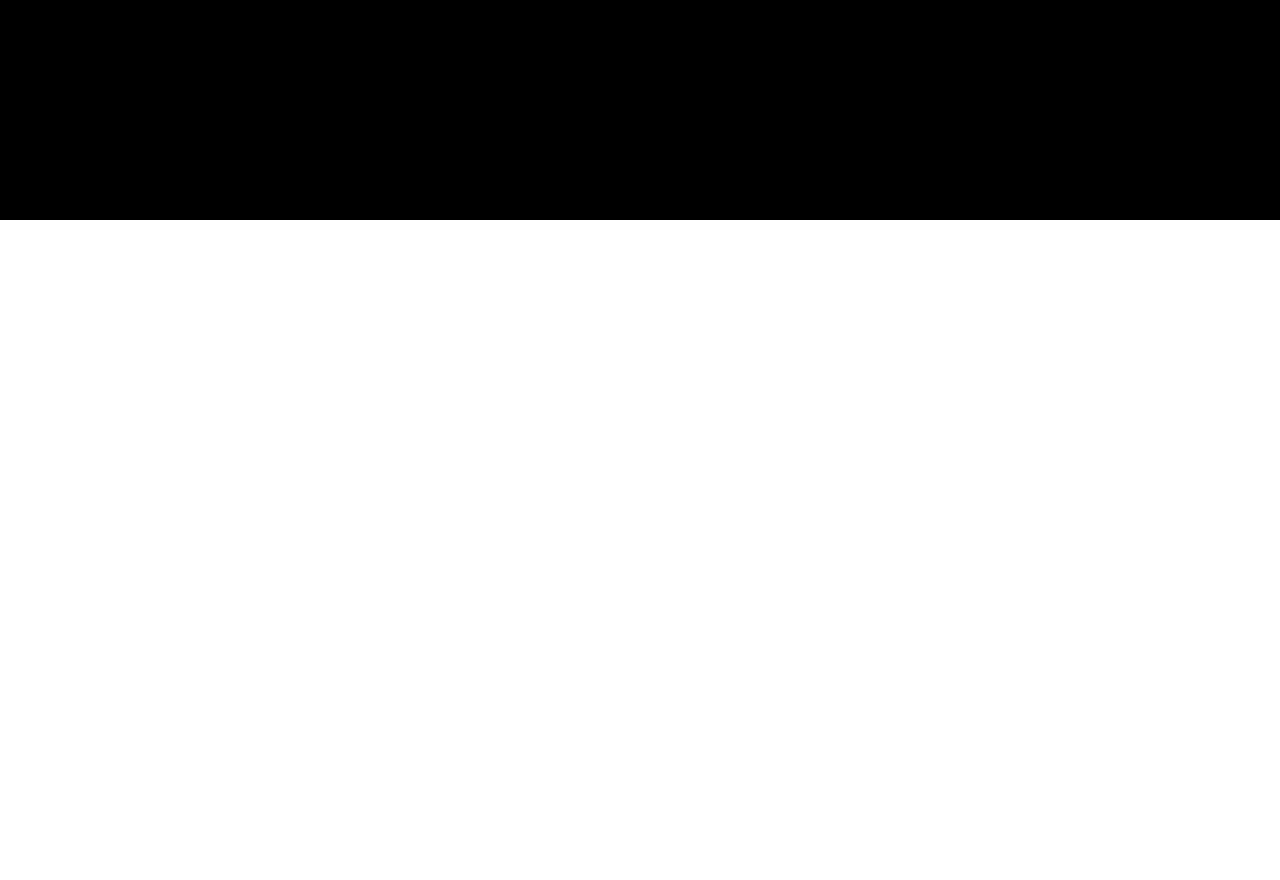
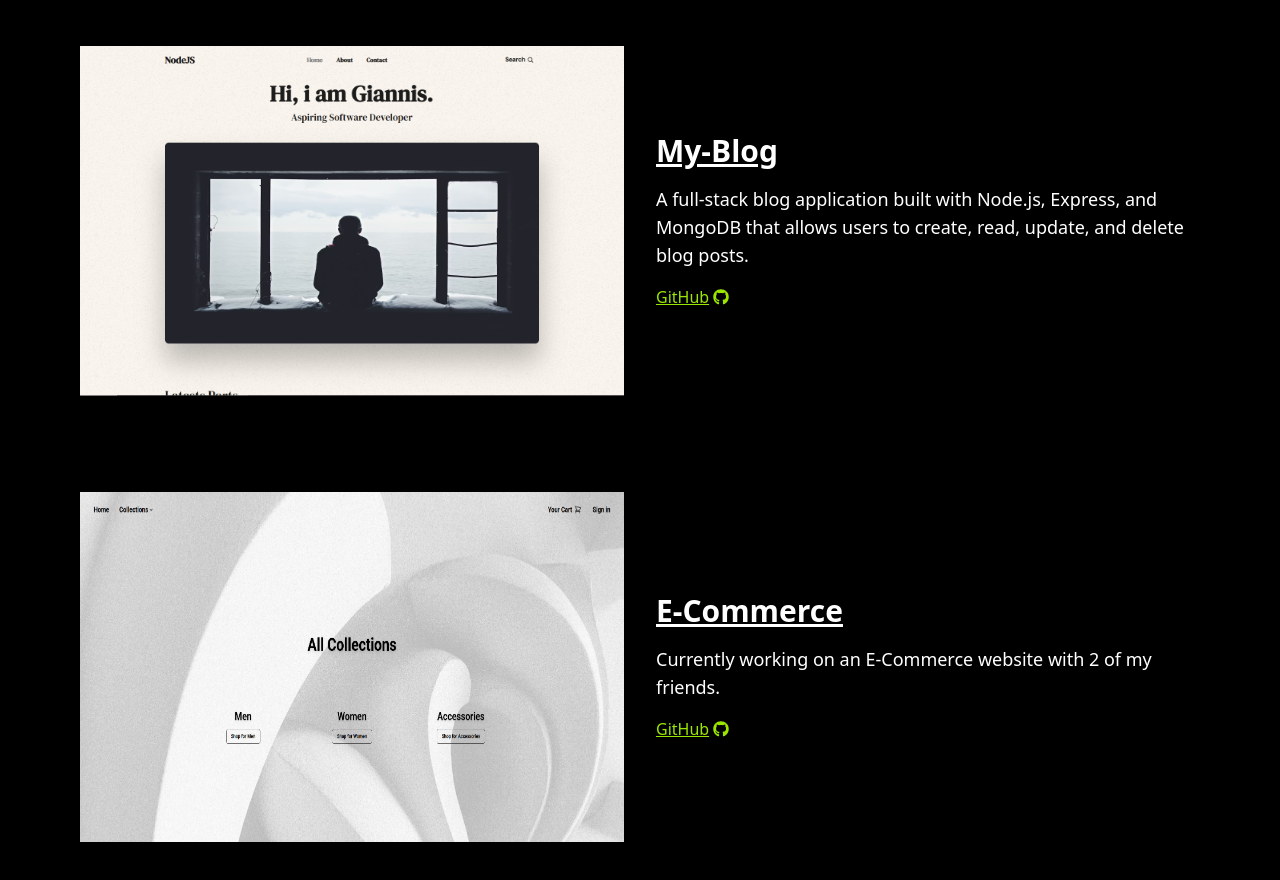
Before and after one commit to tzarhs/my-portfolio, a React (Vite) app: page / in a window 1280 px wide. Shown: the part 2260-3140 px from the top of the page. Before the commit the page ends 2480 px from the top, so only its background shows below. Built offline with nearby package versions, Linux system fonts and the light colour scheme.

Commit message:
Added two more projects to the Projects section

```diff
--- a/src/components/Projects.jsx
+++ b/src/components/Projects.jsx
@@ -1,5 +1,7 @@
 import { useEffect, useState } from "react";
 import EmailyImg from "../assets/Emaily.png";
+import BlogImg from "../assets/Blog.png";
+import ECommerceImg from "../assets/ECommerce.png";
 import { FaGithub } from "react-icons/fa";
 
 export default function Projects() {
@@ -22,7 +24,7 @@ export default function Projects() {
     return () => observer.disconnect();
   }, []);
   return (
-    <div className="projects-section bg-black h-screen flex flex-col px-8">
+    <div className="projects-section bg-black min-h-screen flex flex-col px-8">
       <div>
         <h1
           className={`text-white text-6xl font-mono text-left p-4 leading-none transition-all duration-1000 ${
@@ -43,26 +45,27 @@ export default function Projects() {
           Here are some of my recent works showcasing my skills.
         </p>
       </div>
+      {/* First Project */}
       <div className="flex flex-row items-center gap-8 p-12">
         {/* Left Column - Image */}
         <div className="w-1/2 flex justify-start">
           <img
             src={EmailyImg}
             alt="Emaily"
-            className="w-[600px] h-auto rounded-lg"
+            className="w-[600px] h-[350px] rounded-lg"
           />
         </div>
 
         {/* Right Column - Text + Links */}
         <div className="w-1/2 flex flex-col gap-4 text-white text-left">
-          <h1 className="text-3xl font-bold underline">Emaily.</h1>
+          <h1 className="text-3xl font-bold underline">Emaily</h1>
 
           <p className="text-lg">
             In this project , I developed a full-stack web application feedback
             collection platform <br />
             that allows authenticated users to send mass emails to lists of
             recipients and
-            <br /> collect structured feedback. built as part of an advanced
+            <br /> collect structured feedback. Built as part of an advanced
             training course in React, Redux, Node, and MongoDB.
           </p>
 
@@ -87,6 +90,88 @@ export default function Projects() {
           </div>
         </div>
       </div>
+      {/* Second Project */}
+      <div className="flex flex-row items-center gap-8 p-12">
+        {/* Left Column - Image */}
+        <div className="w-1/2 flex justify-start">
+          <img
+            src={BlogImg}
+            alt="Blog"
+            className="w-[600px] h-[350px] object-cover rounded-lg"
+          />
+        </div>
+
+        {/* Right Column - Text + Links */}
+        <div className="w-1/2 flex flex-col gap-4 text-white text-left">
+          <h1 className="text-3xl font-bold underline">My-Blog</h1>
+
+          <p className="text-lg">
+            A full-stack blog application built with Node.js, Express, and
+            MongoDB that allows users to create, read, update, and delete blog
+            posts.
+          </p>
+
+          <div className="flex gap-4">
+            <a
+              href="https://github.com/tzarhs/my-blog"
+              target="_blank"
+              className="text-lime-400 hover:text-lime-300 transition"
+            >
+              <span className="underline inline-flex items-center">
+                GitHub
+                <FaGithub className="ml-1" />
+              </span>
+            </a>
+            {/* <a
+              href="#"
+              target="_blank"
+              className="text-lime-400 underline hover:text-lime-300 transition"
+            >
+              Live Demo &#x2197;
+            </a> */}
+          </div>
+        </div>
+      </div>
+      {/* Third Project */}
+      <div className="flex flex-row items-center gap-8 p-12">
+        {/* Left Column - Image */}
+        <div className="w-1/2 flex justify-start">
+          <img
+            src={ECommerceImg}
+            alt="ecommerce"
+            className="w-[600px] h-[350px] rounded-lg"
+          />
+        </div>
+
+        {/* Right Column - Text + Links */}
+        <div className="w-1/2 flex flex-col gap-4 text-white text-left">
+          <h1 className="text-3xl font-bold underline">E-Commerce</h1>
+
+          <p className="text-lg">
+            Currently working on an E-Commerce website with 2 of my friends.
+          </p>
+
+          <div className="flex gap-4">
+            <a
+              href="https://github.com/Stamkopoulos/e-commerce"
+              target="_blank"
+              className="text-lime-400 hover:text-lime-300 transition"
+            >
+              <span className="underline inline-flex items-center">
+                GitHub
+                <FaGithub className="ml-1" />
+              </span>
+            </a>
+            {/* <a
+              href="#"
+              target="_blank"
+              className="text-lime-400 underline hover:text-lime-300 transition"
+            >
+              Live Demo &#x2197;
+            </a> */}
+          </div>
+        </div>
+      </div>
     </div>
   );
 }
```
Also changed, not shown: src/assets/Blog.png (added), src/assets/ECommerce.png (added).
